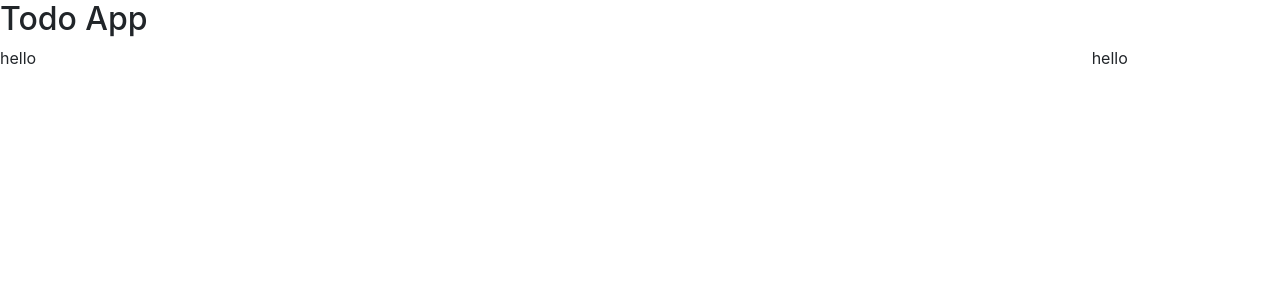
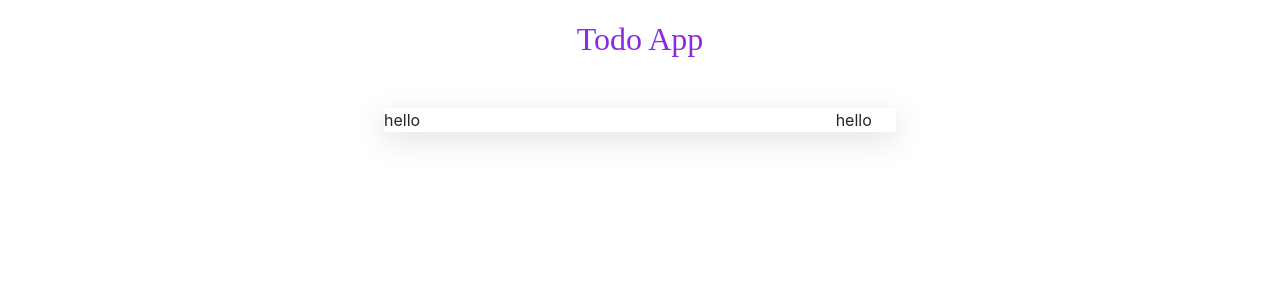
Before and after one commit to KavinduAkash/react-todo-app-with-firebase, a React (Create React App) app: page / in a window 1280 px wide. Shown: the top 300 px of the page. Built offline with nearby package versions, Linux system fonts and the light colour scheme.

Commit message:
make style for header and content

```diff
--- a/src/App.style.scss
+++ b/src/App.style.scss
@@ -1,9 +1,18 @@
 .todo-app {
   .header {
-
+      width: 100%;
+      text-align: center;
+      color: blueviolet;
+      font-family: "Century Gothic";
+      font-weight: bold;
+      font-size: 40px;
+      margin-top: 20px;
+      margin-bottom: 50px;
   }
 
   .content {
-
+    width: 40vw;
+    box-shadow: rgba(100, 100, 111, 0.2) 0px 7px 29px 0px;
+    margin: auto;
   }
 }
```
